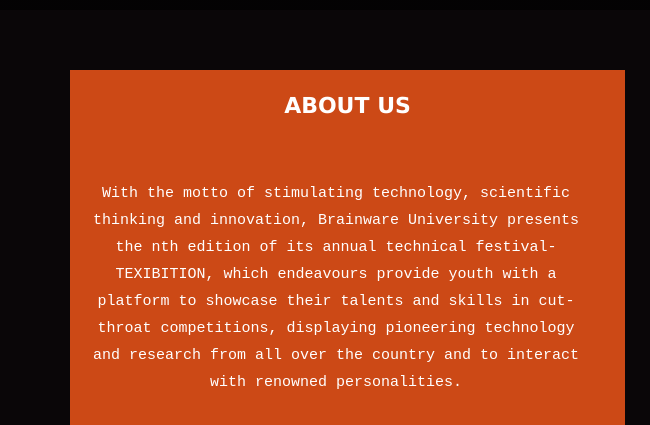
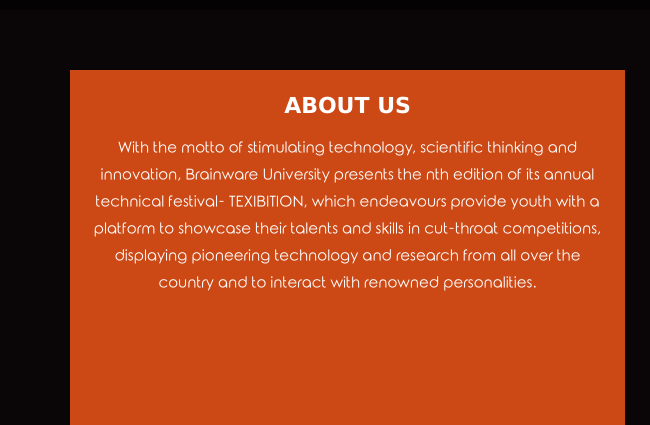
Before and after one commit to AnkanRoychowdhury/Texibition2k23, a plain HTML site: page index.html in a window 1280 px wide. Shown: the part 1760-2185 px from the top of the page, 0-650 px from the left. Drawn offline with nearby package versions, Linux system fonts and the light colour scheme; grey boxes are pictures that could not be loaded.

Commit message:
scrollbar remove..about us responsiveness

```diff
--- a/css/style.css
+++ b/css/style.css
@@ -2,6 +2,10 @@ body {
   font: 400 15px Lato, sans-serif;
   line-height: 1.8;
   background-color: #0A0608;
+  scrollbar-width: none;
+}
+body::-webkit-scrollbar {
+  display: none;
 }
 h1 {
   margin: 0;
@@ -343,7 +347,7 @@ span {
   position: absolute;
   left: 50%;
   top: 55%;
-  perspective: 2500px;
+  perspective: 1000px;
   z-index: 1;
 }
 
@@ -546,10 +550,10 @@ span {
     font-size: 80%;
   }
   .mh1 {
-    font-size: 450%;
+    font-size: 250%;
   }
   .mh2 {
-    font-size: 200%;
+    font-size: 100%;
   }
 }
 
--- a/index.html
+++ b/index.html
@@ -111,29 +111,29 @@
 
                   <div class="mySlides fade">
                     <!-- <div class="numbertext">1 / 4</div> -->
-                    <img src="img/letter1.jpg" style="width:100%; height: 100%; object-fit: cover; object-position: center;"
-                      class="slideimg">
+                    <img src="img/letter1.jpg"
+                      style="width:100%; height: 100%; object-fit: cover; object-position: center;" class="slideimg">
                     <div class="text">Lorem ipsum</div>
                   </div>
 
                   <div class="mySlides fade">
                     <!-- <div class="numbertext"></div> -->
-                    <img src="img/letter2.jpg" style="width:100%; height: 100%; object-fit: cover; object-position: center;"
-                      class="slideimg">
+                    <img src="img/letter2.jpg"
+                      style="width:100%; height: 100%; object-fit: cover; object-position: center;" class="slideimg">
                     <div class="text">Lorem ipsum</div>
                   </div>
 
                   <div class="mySlides fade">
                     <!-- <div class="numbertext">3 / 4</div> -->
-                    <img src="img/letter3.jpg" style="width:100%; height: 100%; object-fit: cover; object-position: center;"
-                      class="slideimg">
+                    <img src="img/letter3.jpg"
+                      style="width:100%; height: 100%; object-fit: cover; object-position: center;" class="slideimg">
                     <div class="text">Lorem ipsum</div>
                   </div>
 
                   <div class="mySlides fade">
                     <!-- <div class="numbertext">4 / 4</div> -->
-                    <img src="img/letter4.jpg" style="width:100%; height: 100%; object-fit: cover; object-position: center;"
-                      class="slideimg">
+                    <img src="img/letter4.jpg"
+                      style="width:100%; height: 100%; object-fit: cover; object-position: center;" class="slideimg">
                     <div class="text">Lorem ipsum</div>
                   </div>
 
@@ -230,14 +230,17 @@
             <div class="card bg-primary cdabout"
               style="padding: 2vh 2vh; background-color:#cc4916; box-shadow: 0px 0px 0px 0px #0A0608">
               <div class="card-body text-center">
-                <p class="card-text" style="text-align: center; font-family: Verdana, Geneva, Tahoma, sans-serif; font-weight: 600; color: white; font-size: 2.2rem;">
+                <p class="card-text"
+                  style="text-align: center; font-family: Verdana, Geneva, Tahoma, sans-serif; font-weight: 600; color: white; font-size: 2.2rem;">
                   ABOUT US</p>
                 <p class="card-text" style="text-align: center; font-family: font4; color: white;">
-                <div id="about-text" style="align-items: center; font-family: monospace; margin-top: 50px; padding: 5px; width: 500px; height: 200px;">With the motto of stimulating technology, scientific thinking and innovation,
+                  With the motto of stimulating technology, scientific thinking and innovation,
                   Brainware University presents the nth edition of its annual technical festival- TEXIBITION,
-                  which endeavours provide youth with a platform to showcase their talents and skills in cut-throat competitions,
-                  displaying pioneering technology and research from all over the country and to interact with renowned personalities.
-                </div>
+                  which endeavours provide youth with a platform to showcase their talents and skills in cut-throat
+                  competitions,
+                  displaying pioneering technology and research from all over the country and to interact with renowned
+                  personalities.
+                </p>
               </div>
             </div>
           </div>
@@ -473,9 +476,9 @@
 
         <div class="social-links">
 
-          <a href="https://en-gb.facebook.com/brainwareuniversity/" class="facebook"><i
-              class="fa fa-facebook"></i></a>
-          <a href="https://www.instagram.com/brainware_university_kolkata/?hl=en" class="instagram"><i class="fa fa-instagram"></i></a>
+          <a href="https://en-gb.facebook.com/brainwareuniversity/" class="facebook"><i class="fa fa-facebook"></i></a>
+          <a href="https://www.instagram.com/brainware_university_kolkata/?hl=en" class="instagram"><i
+              class="fa fa-instagram"></i></a>
 
         </div>
 
```
Lines whose indentation alone changed are shown as unchanged.
